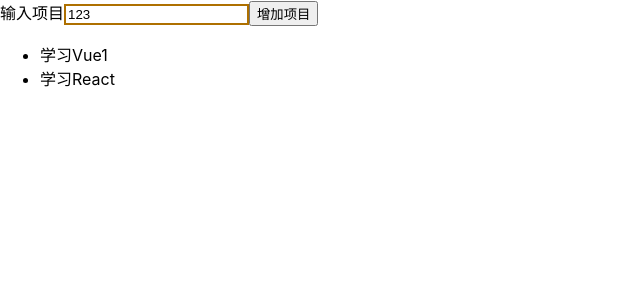
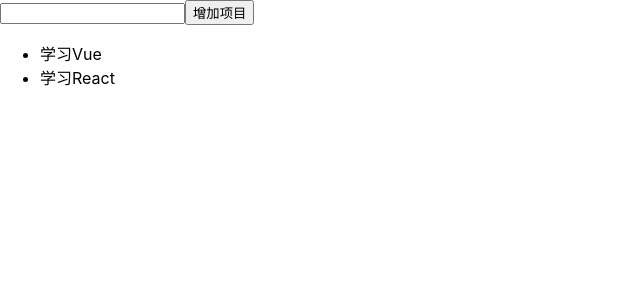
Before and after one commit to EllaBu/Qian, a React (Create React App) app in the folder React/react-demo/: page / in a window 1280 px wide. Shown: the top 300 px of the page, without its empty margins (0-640 px from the left). Built offline with nearby package versions, Linux system fonts and the light colour scheme.

Commit message:
参考技术胖学习React--React进阶（父子组件）

```diff
--- /dev/null
+++ b/React/react-demo/src/JsPang/TestTwo.js
@@ -0,0 +1,51 @@
+import React, { Component, Fragment } from 'react'
+import TestTwoItem from './TestTwoItem'
+
+class TestTwo extends Component {
+  constructor(props) {
+    super(props)
+    this.state= {
+      inputValue: '',
+      list: ['学习Vue', '学习React']
+    }
+    this.deleteItem = this.deleteItem.bind(this)
+  }
+
+  deleteItem(index) {
+    let list = this.state.list
+    list.splice(index, 1)
+    this.setState({
+      list
+    })
+  }
+
+  render() {
+    return (
+
+      <Fragment>
+        <input type="text"/>
+        <button>增加项目</button>
+        <ul>
+          {
+            this.state.list.map((item, index)=>{
+              return (
+                <TestTwoItem
+                  key={index}
+                  content={item}
+                  index={index}
+                  deleteItem = {this.deleteItem}
+                />
+                // 父子组件传值
+                // index传给子组件，编辑删除哪一条数据
+                // 把deleteItem方法传递给子组件
+              )
+            })
+          }
+        </ul>
+      </Fragment>
+
+    )
+  }
+}
+
+export default TestTwo
--- /dev/null
+++ b/React/react-demo/src/JsPang/TestTwoItem.js
@@ -0,0 +1,23 @@
+import React, { Component } from "react"
+
+class TestTwoItem extends Component {
+
+  constructor(props) {
+    super(props)
+    this.handleClick = this.handleClick.bind(this)
+  }
+
+  handleClick() {
+    console.log(this.props.index)
+    this.props.deleteItem(this.props.index)
+  }
+
+  render() {
+    return (
+      <li onClick={this.handleClick}>{ this.props.content }</li>
+    //  父子组件传值
+    )
+  }
+}
+
+export default TestTwoItem
--- a/React/react-demo/src/index.js
+++ b/React/react-demo/src/index.js
@@ -1,10 +1,10 @@
 import React from 'react';
 import ReactDOM from 'react-dom';
 import './index.css';
-import TestOne from './JsPang/TestOne';
+import TestTwo from './JsPang/TestTwo';
 import * as serviceWorker from './serviceWorker';
 
-ReactDOM.render(<TestOne />, document.getElementById('root'));
+ReactDOM.render(<TestTwo />, document.getElementById('root'));
 
 // If you want your app to work offline and load faster, you can change
 // unregister() to register() below. Note this comes with some pitfalls.
```
